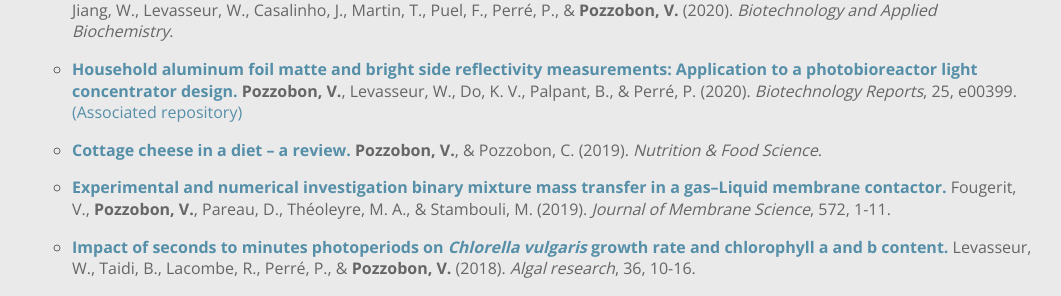
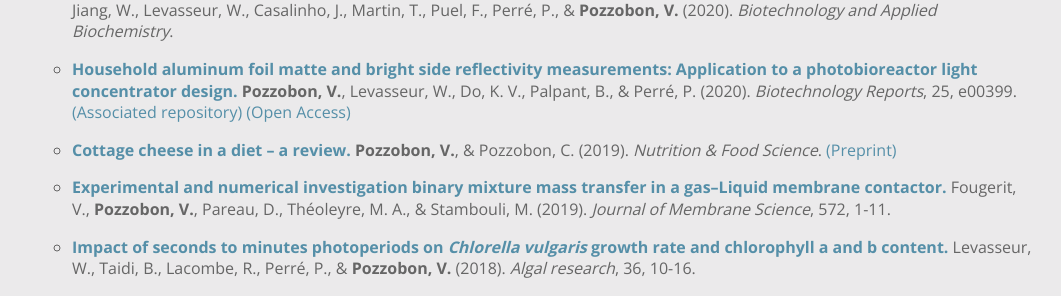
Before and after one commit to victorpozzobon/victorpozzobon.github.io, a Jekyll site: the page built from _pages/academic.md, in a window 1280 px wide. Shown: the part 2057-2353 px from the top of the page, without its empty margins (96-1157 px from the left). Built offline with Jekyll 4.4.1, drawn with Linux system fonts in a browser that asks for light colours.

Commit message:
One more preprint

```diff
--- a/_pages/academic.md
+++ b/_pages/academic.md
@@ -70,9 +70,9 @@ I presented my work to. For more info, please follow my [ORCID](https://orcid.or
 
 * [**Shear stress computation in an millimeter thin flat panel photobioreactor: numerical design validated by experiments.**](https://iubmb.onlinelibrary.wiley.com/doi/abs/10.1002/bab.1894) Jiang, W., Levasseur, W., Casalinho, J., Martin, T., Puel, F., Perré, P., & **Pozzobon, V.** (2020). _Biotechnology and Applied Biochemistry_.
 
-* [**Household aluminum foil matte and bright side reflectivity measurements: Application to a photobioreactor light concentrator design.**](https://www.sciencedirect.com/science/article/pii/S2215017X1930373X) **Pozzobon, V.**, Levasseur, W., Do, K. V., Palpant, B., & Perré, P. (2020). _Biotechnology Reports_, 25, e00399. [(Associated repository)](https://github.com/victorpozzobon/aluminumFoilReflectivity)
+* [**Household aluminum foil matte and bright side reflectivity measurements: Application to a photobioreactor light concentrator design.**](https://www.sciencedirect.com/science/article/pii/S2215017X1930373X) **Pozzobon, V.**, Levasseur, W., Do, K. V., Palpant, B., & Perré, P. (2020). _Biotechnology Reports_, 25, e00399. [(Associated repository)](https://github.com/victorpozzobon/aluminumFoilReflectivity) [(Open Access)](https://www.sciencedirect.com/science/article/pii/S2215017X1930373X)
 
-* [**Cottage cheese in a diet – a review.**](https://www.emerald.com/insight/content/doi/10.1108/NFS-03-2019-0073/full/html) **Pozzobon, V.**, & Pozzobon, C. (2019). _Nutrition & Food Science_.
+* [**Cottage cheese in a diet – a review.**](https://www.emerald.com/insight/content/doi/10.1108/NFS-03-2019-0073/full/html) **Pozzobon, V.**, & Pozzobon, C. (2019). _Nutrition & Food Science_. [(Preprint)](/assets/preprints/Pozzobon_2019_a.pdf)
 
 * [**Experimental and numerical investigation binary mixture mass transfer in a gas–Liquid membrane contactor.**](https://www.sciencedirect.com/science/article/pii/S0376738818317708) Fougerit, V., **Pozzobon, V.**, Pareau, D., Théoleyre, M. A., & Stambouli, M. (2019). _Journal of Membrane Science_, 572, 1-11.
 
```
Also changed, not shown: 1 other file.
